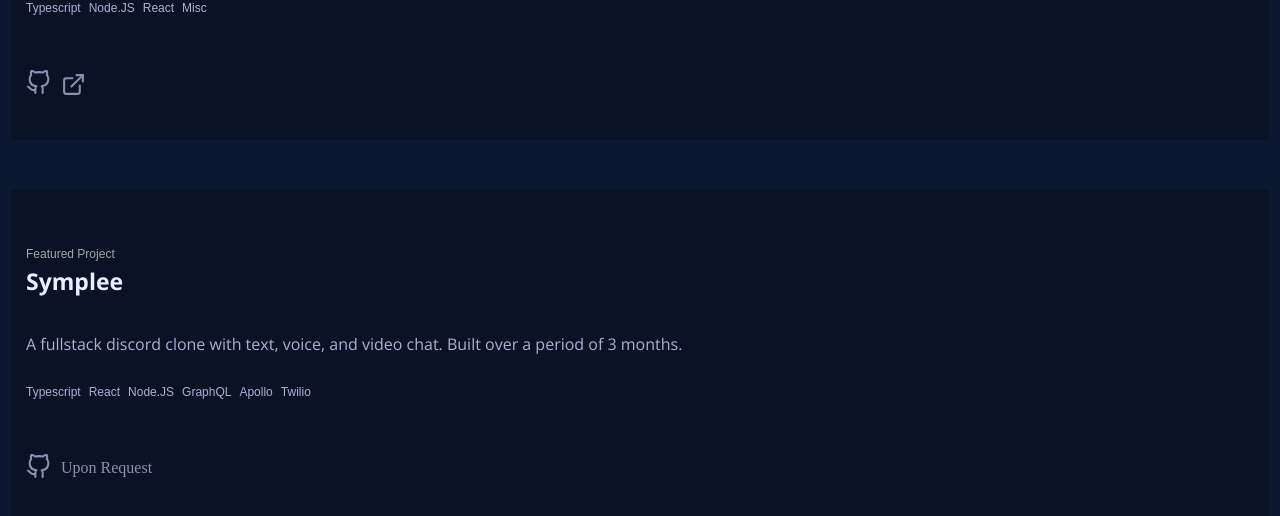
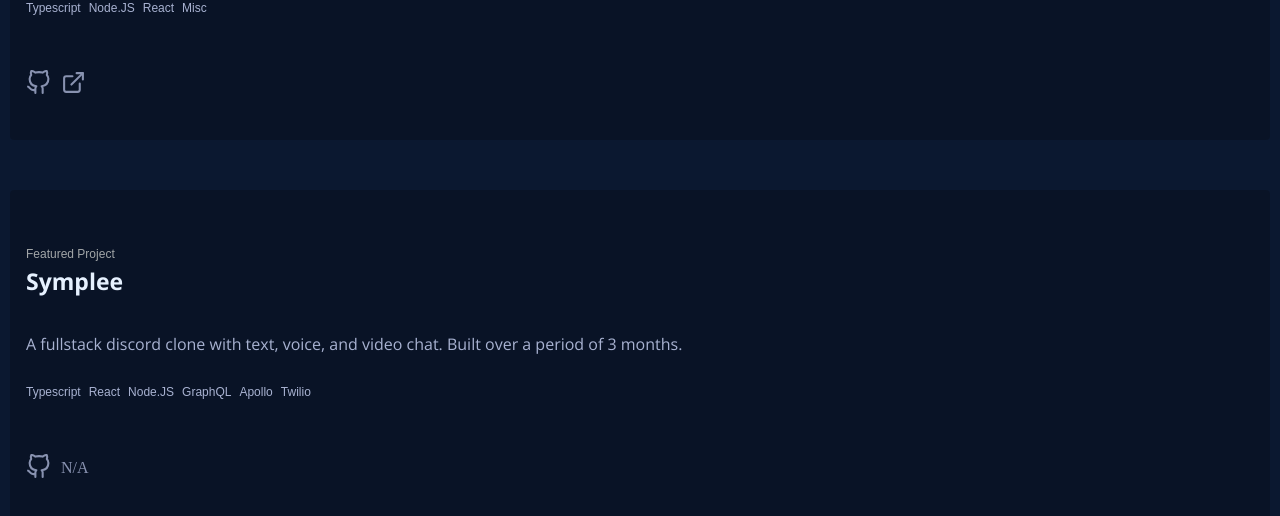
Before and after one commit to NateTheDev1/portfolio-v4, a React (Create React App) app: page / in a window 1280 px wide. Shown: the part 4014-4530 px from the top of the page. Built offline with nearby package versions, Linux system fonts and the light colour scheme; a web font is replaced by a local one.

Commit message:
Url added

```diff
--- a/src/App.tsx
+++ b/src/App.tsx
@@ -48,7 +48,11 @@ const App = () => {
           </a>
         </li>
         <li>
-          <a href="https://twitter.com/NateTheWebDev" target="__blank" rel="noreferrer">
+          <a
+            href="https://twitter.com/NateTheWebDev"
+            target="__blank"
+            rel="noreferrer"
+          >
             <svg
               xmlns="http://www.w3.org/2000/svg"
               role="img"
@@ -66,7 +70,11 @@ const App = () => {
           </a>
         </li>
         <li>
-          <a href="https://www.linkedin.com/in/nathaniel-richards-dev/" target="__blank" rel="noreferrer">
+          <a
+            href="https://www.linkedin.com/in/nathaniel-richards-dev/"
+            target="__blank"
+            rel="noreferrer"
+          >
             <svg
               xmlns="http://www.w3.org/2000/svg"
               role="img"
@@ -207,6 +215,7 @@ const App = () => {
                     <p>{project.github}</p>
                   )}
                   {project.url.includes("http") ? (
+                    <a href={project.url} target="__blank" rel="noreferrer">
                       <svg
                         xmlns="http://www.w3.org/2000/svg"
                         role="img"
@@ -223,8 +232,9 @@ const App = () => {
                         <polyline points="15 3 21 3 21 9"></polyline>
                         <line x1="10" y1="14" x2="21" y2="3"></line>
                       </svg>
+                    </a>
                   ) : (
-                    <p>{project.url}</p>
+                    <p>N/A</p>
                   )}
                 </div>
               </div>
```
Lines whose indentation alone changed are shown as unchanged.
